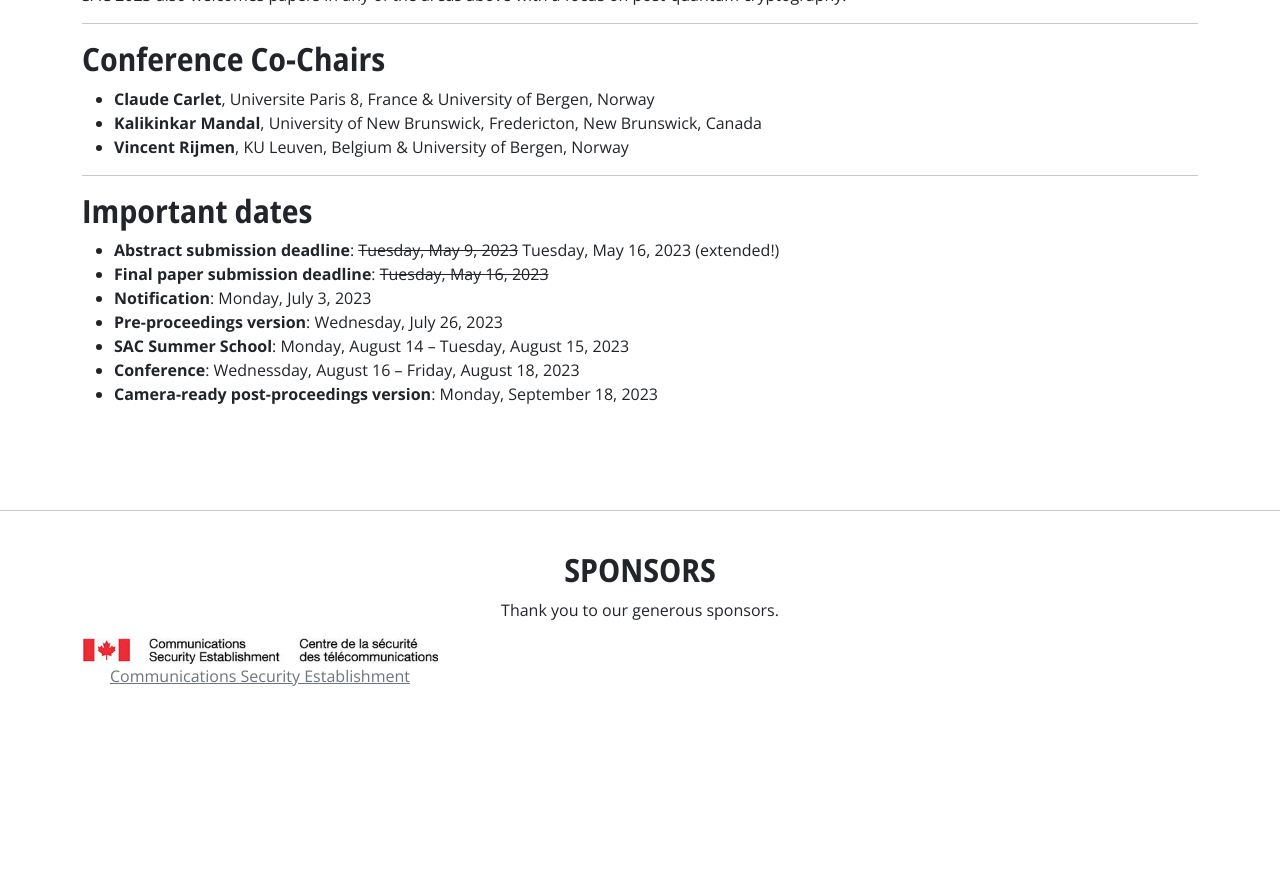
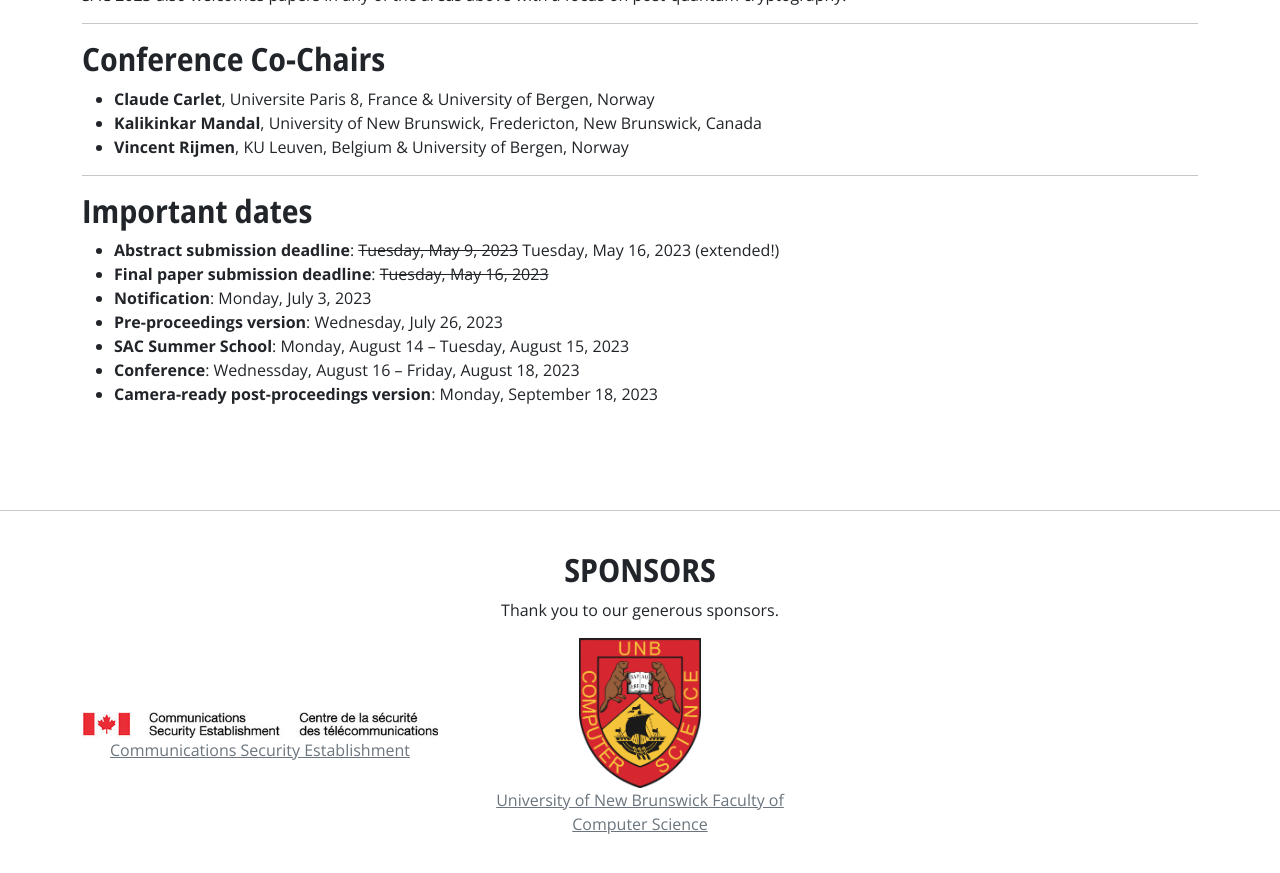
Before and after one commit to sac-workshop/sac-2023, a Jekyll site: the page built from index.md, in a window 1280 px wide and 900 px high, scrolled down 666 px. Shown: the top 873 px of the window. Built offline with Jekyll 4.4.1, drawn with Linux system fonts in a browser that asks for light colours; before the commit the page ends 1418 px from its top, so only the background shows below that.

Commit message:
updated unbcs yml

```diff
--- a/_data/sponsors.yml
+++ b/_data/sponsors.yml
@@ -1,6 +1,9 @@
 - name: Communications Security Establishment
   url: https://www.cse-cst.gc.ca/en
   image: images/sponsors/cse.jpg
+- name: University of New Brunswick Faculty of Computer Science
+  url: https://www.unb.ca/fredericton/cs/
+  image: images/sponsors/UNBCS.png
 #- name: Fields Institute
 #  url: http://www.fields.utoronto.ca/
 #  image: images/sponsors/fields.jpg
```
